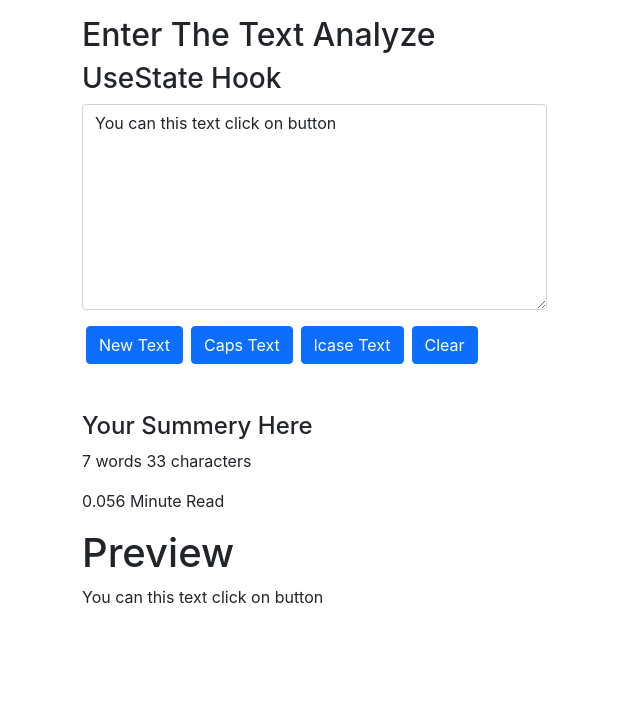
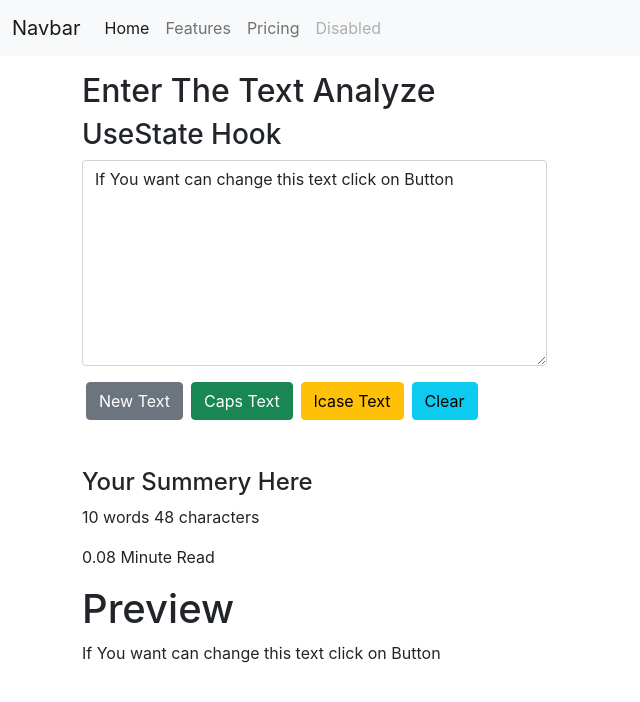
Before and after one commit to baghelhub/React-app, a React (Create React App) app in the folder reactapp/: page / in a window 1280 px wide. Shown: the top 702 px of the page, without its empty margins (0-640 px from the left). Built offline with nearby package versions, Linux system fonts and the light colour scheme; the HTML template or start-up script is replaced by a standard one.

Commit message:
use of useeffect hook

```diff
--- a/reactapp/src/App.js
+++ b/reactapp/src/App.js
@@ -1,14 +1,24 @@
 
+import { React, useEffect } from 'react';
 import './App.css';
 // import About from './components/About';
 import Textform from './components/Textform';
+import Navbar from './components/Navbar';
+
 // new file import for use usestate hook
 //import SetCount from './components/SetCount';
 
 function App() {
 
+  useEffect(() => {
+
+    console.log('useeffect run on every effect');
+
+  })
+
   return (
     <>
+      <Navbar />
       < Textform head="Enter The Text Analyze" nextText="UseState Hook" />
       {/* < SetCount  /> */}
       {/* <About /> */}
--- a/reactapp/src/components/Textform.js
+++ b/reactapp/src/components/Textform.js
@@ -27,7 +27,7 @@ export default function Textform(props) {
         setText(event.target.value)
     }
 
-    const [text, setText] = useState('You can this text click on button');
+    const [text, setText] = useState('If You want can change this text click on Button');
 
     return (
         <>
@@ -37,16 +37,16 @@ export default function Textform(props) {
                 <h3> {props.nextText}</h3>
 
                 <div className='mb-3'>
-                <textarea className='form-control' value={text} onChange={textonchaneg} id='myBox' rows='8'></textarea>
+                <textarea className='form-control' value={text} onChange={textonchaneg} id='myBox' bg-4 rows='8'></textarea>
                 </div>
-                <button className="btn btn-primary mx-1" onClick={ChangeText}>New Text</button>
-                <button className="btn btn-primary mx-1" onClick={touppercasetext}>Caps Text</button>
-                <button className="btn btn-primary mx-1" onClick={tolowercasetext}>lcase Text</button>
-                <button className="btn btn-primary mx-1" onClick={cleartext}>Clear</button>
+                <button className="btn btn-secondary mx-1" onClick={ChangeText}>New Text</button>
+                <button className="btn btn-success mx-1" onClick={touppercasetext}>Caps Text</button>
+                <button className="btn btn-warning mx-1" onClick={tolowercasetext}>lcase Text</button>
+                <button className="btn btn-info mx-1" onClick={cleartext}>Clear</button>
 
                </div>
                </div>
-               <div className='container my-5'>
+               <div className='container my-5' >
                  <h4>Your Summery Here</h4>
                  <p>{text.split(" ").length} words  {text.length} characters</p>
                  <p>{0.008 * text.split(" ").length} Minute Read</p>
```
Also changed, not shown: reactapp/src/components/chat.js (added, +11 -0 lines), reactapp/src/components/SetCount.js (line endings or trailing spaces).
